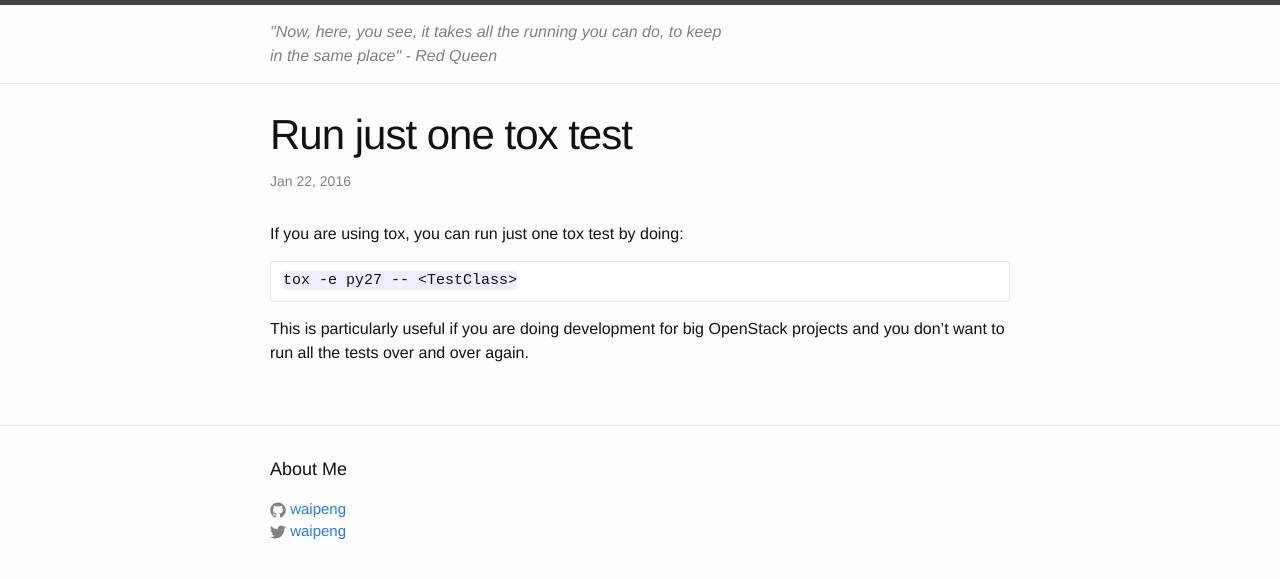
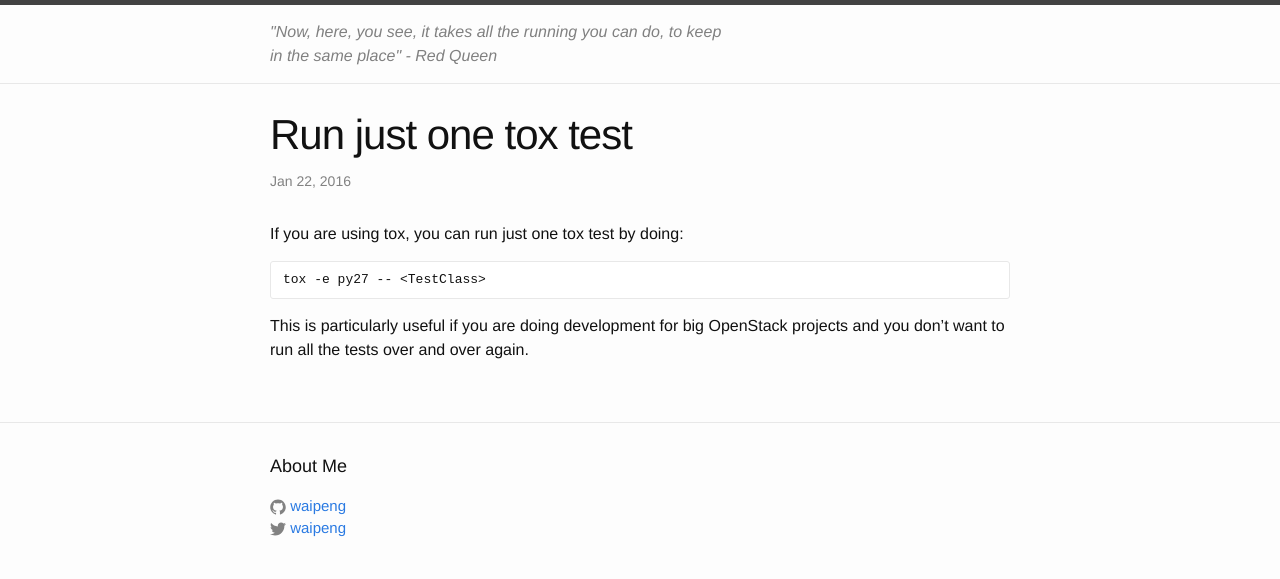
Before and after one commit to waipeng/alltherunning, a Jekyll site: the page built from _posts/2016-01-22-run-one-tox-test.markdown, in a window 1280 px wide. Shown: the top 579 px of the page. Built offline with Jekyll 4.4.1, drawn with Linux system fonts in a browser that asks for light colours.

Commit message:
Remove ugly background color from code blocks

```diff
--- a/_sass/_base.scss
+++ b/_sass/_base.scss
@@ -127,10 +127,9 @@ blockquote {
  */
 pre,
 code {
-    font-size: 15px;
+    font-size: 13px;
     border: 1px solid $grey-color-light;
     border-radius: 3px;
-    background-color: #eef;
 }
 
 code {
```
